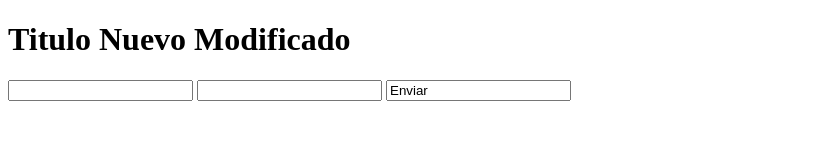
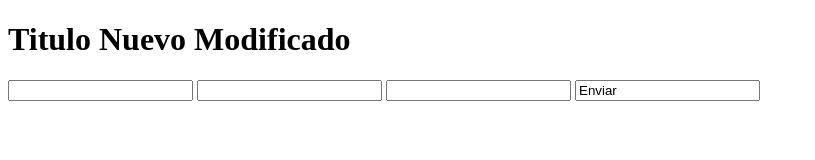
Before and after one commit to DonaldGonz02/HelloGit, a plain HTML site: page Index.html in a window 1280 px wide. Shown: the whole page, without its empty margins (0-815 px from the left). Drawn offline with Linux system fonts and the light colour scheme.

Commit message:
Se agregó Edad

```diff
--- a/Index.html
+++ b/Index.html
@@ -10,6 +10,7 @@
     <form action="#" method="get">
         <input type="text" name="FirstName" id="FirstName">
         <input type="text" name="LastName" id="LastName">
+        <input type="number" name="Age" id="Age">
         <input type="buttom" value="Enviar">
     </form>
 </body>
```
